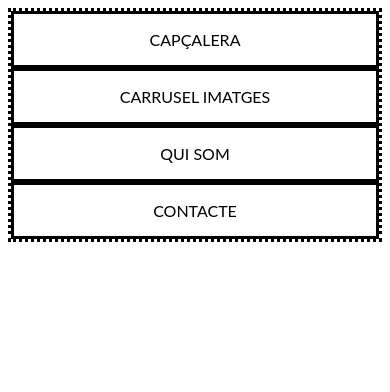
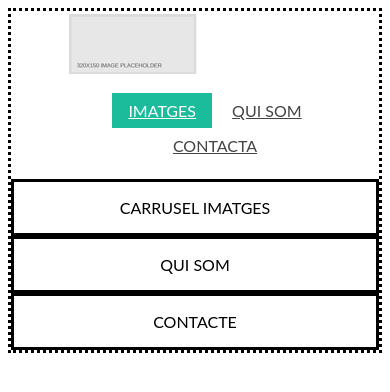
Before and after one commit to paradell/nacaia_web, a plain HTML site: page index.html in a window 390 px wide. Drawn offline with Linux system fonts and the light colour scheme.

Commit message:
added main header without responsiveness yet

```diff
--- a/css/estil_nacaia.css
+++ b/css/estil_nacaia.css
@@ -6,11 +6,56 @@ body{
 	font-family: 'Lato', sans-serif;
 	font-size: 100%;
 	background: #ffffff;
-        text-align: center;
-        border-style: dotted; /*For debugging purposes*/
+    text-align: center;
+    border-style: dotted; /*For debugging purposes*/
 }
-.header_nacaia{
-    border-style: solid;
+.wrap{
+    width:70%;
+	margin: 0 auto;
+}
+.header{
+    font-family: 'Lato', sans-serif;
+	font-size: 100%;
+	overflow: hidden;
+	height: fit-content;
+ }
+/******start logo********/
+.logo{
+	padding-top: 3px;
+    padding-left: 3px;
+	float: left;
+}
+.logo a {
+	display: block;
+}
+/******end logo********/
+/******start-nav********/
+.nav {
+	float: right;
+	vertical-align: middle;
+}
+.nav > ul > li {
+  	display:inline-block;
+}
+.nav > ul > li.active a {
+	color: #ffffff;
+	background: #1bbc9b;
+}
+.nav > ul > li > a {
+	font-family: 'Lato', sans-serif;
+	text-transform: uppercase;
+	display: block;
+	font-size: 1em;
+	color: #444;
+	padding: 0.5em 1em;
+	-webkit-transition: 0.9s;
+	-moz-transition: 0.9s;
+	-o-transition: 0.9s;
+	transition: 0.9s;
+}
+.nav > ul > li > a:hover {
+	color: #ffffff;
+	background: #1bbc9b;
 }
 .carrusel_imatges{
     border-style: solid;
@@ -21,3 +66,5 @@ body{
 .contacte{
     border-style: solid;
 }
+
+/*Change style depending on the size of the screen*/
--- a/index.html
+++ b/index.html
@@ -10,22 +10,34 @@
 </head>
 <body>
 <!--INICI Capçalera-->
-<div class="header_nacaia">
-	<p>CAPÇALERA</p>
+<div class="wrap" id="header_nacaia">
+	<div class="header">
+		<div class="logo">
+			<a href="index.html"><img src="imatges/demo_logo.png" alt="" /></a>
+		</div>
+		<div class="nav">
+			<ul>
+			   <li class="active"><a href="#carrusel_imatges" class="scroll">Imatges</a></li>
+			   <li><a href="#qui_som" class="scroll">Qui Som</a></li>
+			   <li><a href="#contacte" class="scroll">Contacta</a></li>
+			</ul>
+		</div>
+		<div class="clear"> </div>
+	</div>
 </div>
 <!--FINAL Capçalera-->
 <!--INICI Bloc presentació-->
-<div class="carrusel_imatges">
+<div class="carrusel_imatges" id="carrusel_imatges">
 	<p>CARRUSEL IMATGES</p>
 </div>
 <!--FINAL Bloc presentació-->
 <!--INICI Bloc QUI SOM-->
-<div class="qui_som">
+<div class="qui_som" id="qui_som">
 	<p>QUI SOM</p>
 </div>
 <!--FINAL Bloc QUI SOM-->
 <!--INICI CONTACTE-->
-<div class="contacte">
+<div class="contacte" id="contacte">
 	<p>CONTACTE</p>
 </div>
 <!--FINAL CONTACTE-->
```
Also changed, not shown: imatges/demo_logo.png (added).
